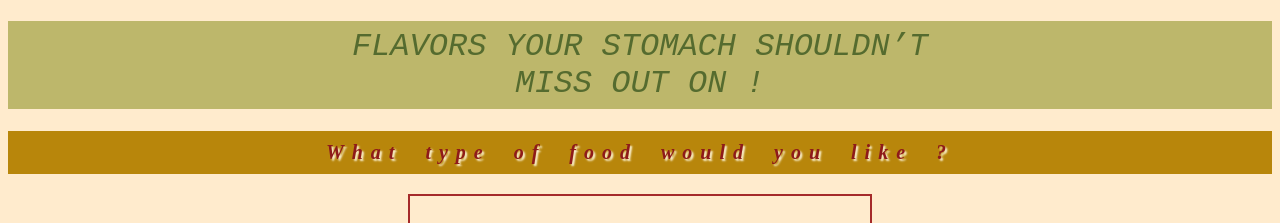
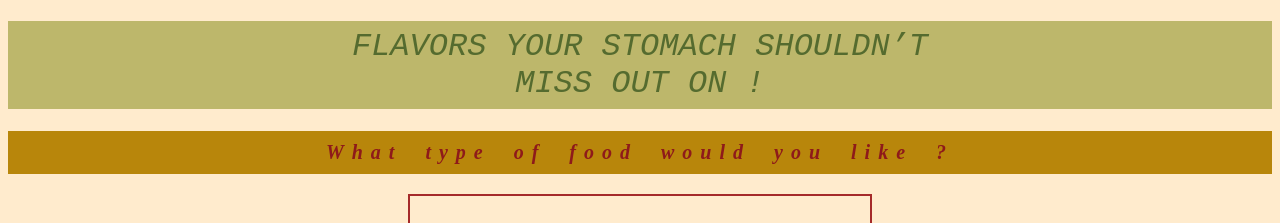
Before and after one commit to harmannmahna/themenu, a plain HTML site: page index.html in a window 1280 px wide. Shown: the top 223 px of the page. Drawn offline with Linux system fonts and the light colour scheme; a web font is replaced by a local one.

Commit message:
index.html

```diff
--- a/index.html
+++ b/index.html
@@ -15,7 +15,7 @@
         </h1>
 
             <h3 style=" text-align: center;color: rgb(142, 26, 26); font-style: oblique; background-color: darkgoldenrod;
-            word-spacing: 10px; letter-spacing: 8px; text-shadow: 2px 2px 2px cornsilk;
+            word-spacing: 10px; letter-spacing: 8px;
             padding: 10px; font-weight: bold; font-size: 20px ;" >
                 What type of food would you like ?</h3>
 
```
